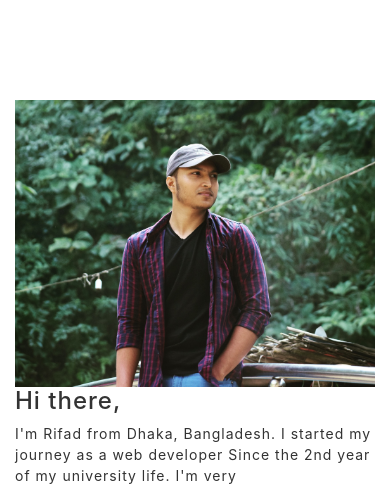
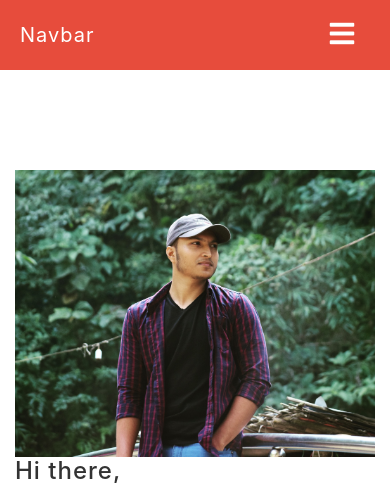
Before and after one commit to rifadahmed/portfolio, a PHP site: page / in a window 390 px wide. Shown: the part 844-1328 px from the top of the page. Run offline with PHP 8.4, Linux system fonts and the light colour scheme; some libraries are stand-ins or nearby versions.

Commit message:
smoth navigation done

```diff
--- a/css/style.css
+++ b/css/style.css
@@ -312,3 +312,26 @@ body {
 .items {
 	padding: 0;
 }
+.copyRightSection{
+	text-align:center;
+	background-color:black;
+	color:white;
+	padding:30px 5px;
+	letter-spacing:2px;
+
+}
+.navbar{
+	background-color:#e74c3c !important;
+    padding:15px 20px;
+}
+.nav-link{
+	color:white !important;
+	padding:0px 15px !important;
+}
+.navbar li{
+	padding:5px;
+}
+
+.navbar-brand{
+	color:white !important;
+}
--- a/index.html
+++ b/index.html
@@ -44,8 +44,33 @@
 
 	</div>
 
-
-
+	<nav class="navbar sticky-top navbar-expand-lg  ">
+		<a class="navbar-brand" href="#">Navbar</a>
+		<button class="navbar-toggler" type="button" data-toggle="collapse" data-target="#navbarNav" aria-controls="navbarNav" aria-expanded="false" aria-label="Toggle navigation">
+		 <span class="navbar-toggler-icon">
+			<i class="fas fa-bars" style="color:#fff; font-size:28px;"></i>
+		</span>
+		</button>
+		<div class="collapse navbar-collapse" id="navbarNav">
+		  <ul class="navbar-nav">
+			<li class="nav-item active">
+			  <a class="nav-link" href="#about">About <span class="sr-only">(current)</span></a>
+			</li>
+			<li class="nav-item">
+			  <a class="nav-link" href="#skills">Skills</a>
+			</li>
+			<li class="nav-item">
+			  <a class="nav-link" href="#stats">Stats</a>
+			</li>
+			<li class="nav-item">
+			  <a class="nav-link " href="#contact">Contact</a>
+			</li>
+			<li class="nav-item">
+				<a class="nav-link " href="#portfolio">Portfolio</a>
+			  </li>
+		  </ul>
+		</div>
+	  </nav>
 
 	<div id="about" class="section">
 
@@ -483,7 +503,8 @@
 										<i class="fa fa-search"></i>
 									</a>
 
-									<a href="" target="_blank" class="projectLink">
+									<a href="https://frozen-a
+									nchorage-88139.herokuapp.com/" target="_blank" class="projectLink">
 										<i class="fa fa-link"></i>
 									</a>
 								</div>
--- a/js/script.js
+++ b/js/script.js
@@ -102,6 +102,25 @@ $(document).ready(function() {
 		return false;
 	})
 
+	$(".navbar a").on('click', function(event) {
+		// Make sure this.hash has a value before overriding default behavior
+		if (this.hash !== "") {
+		  // Prevent default anchor click behavior
+		  event.preventDefault();
 
+		  // Store hash
+		  var hash = this.hash;
+
+		  // Using jQuery's animate() method to add smooth page scroll
+		  // The optional number (800) specifies the number of milliseconds it takes to scroll to the specified area
+		  $('html, body').animate({
+			scrollTop: $(hash).offset().top
+		  }, 800, function(){
+
+			// Add hash (#) to URL when done scrolling (default click behavior)
+			window.location.hash = hash;
+		  });
+		}  // End if
+	  });
 
 });
```
Also changed, not shown: other parts of index.html (+16 -14 lines), img/portfolio/voice.png.
